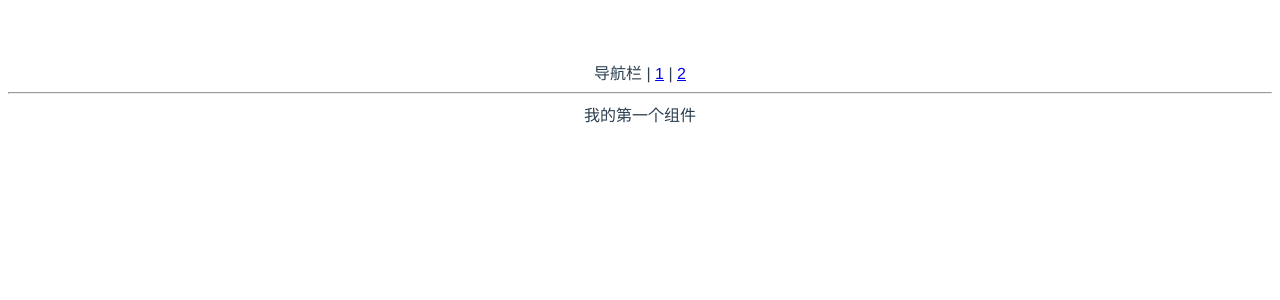
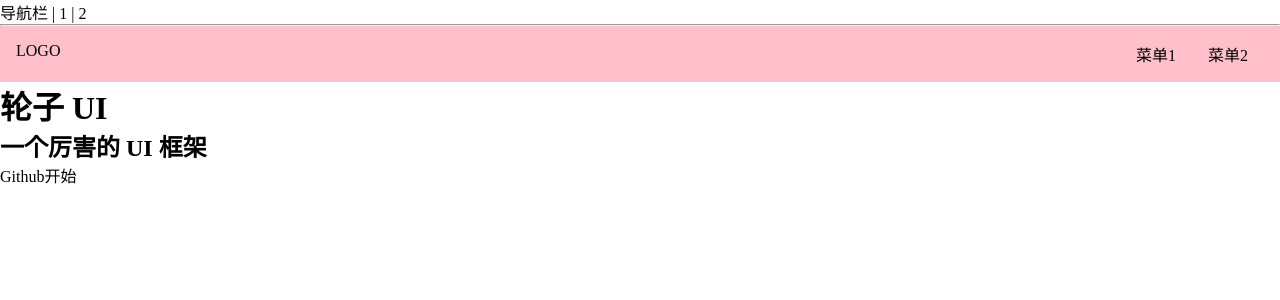
Before and after one commit to Straight-GZ/qui, a Vue app: page / in a window 1280 px wide. Shown: the top 300 px of the page. Built offline with nearby package versions, Linux system fonts and the light colour scheme.

Commit message:
topnav样式更新

```diff
--- a/package.json
+++ b/package.json
@@ -11,6 +11,7 @@
   },
   "devDependencies": {
     "@vue/compiler-sfc": "^3.0.0-rc.1",
+    "sass": "1.26.10",
     "vite": "^1.0.0-rc.1"
   }
 }
--- /dev/null
+++ b/src/index.scss
@@ -0,0 +1,16 @@
+* {
+  margin: 0;
+  padding: 0;
+  box-sizing: border-box;
+}
+ul,
+ol {
+  list-style: none;
+}
+a {
+  text-decoration: none;
+  color: inherit;
+  &:hover {
+    border-bottom: 1px solid;
+  }
+}
--- /dev/null
+++ b/src/views/Doc.vue
@@ -0,0 +1,12 @@
+<template>
+  <div>
+    <div class="topnav">
+      <div class="logo"></div>
+      <div class="menu"></div>
+    </div>
+    <div class="content">
+      <aside>侧边栏</aside>
+      <main>内容</main>
+    </div>
+  </div>
+</template>
--- /dev/null
+++ b/src/views/Home.vue
@@ -0,0 +1,38 @@
+<template>
+  <div>
+    <div class="topnav">
+      <div class="logo">LOGO</div>
+      <ul class="menu">
+        <li>菜单1</li>
+        <li>菜单2</li>
+      </ul>
+    </div>
+    <div class="banner">
+      <h1>轮子 UI</h1>
+      <h2>一个厉害的 UI 框架</h2>
+      <p class="actions">
+        <a href="">Github</a>
+        <a href="">开始</a>
+      </p>
+    </div>
+  </div>
+</template>
+<style lang="scss" scoped>
+.topnav {
+  background: pink;
+  display: flex;
+  padding: 16px;
+  > .logo {
+    max-width: 6em;
+    margin-right: auto;
+  }
+  > .menu {
+    display: flex;
+    white-space: nowrap;
+    flex-wrap: nowrap;
+    li {
+      margin: 0 1em;
+    }
+  }
+}
+</style>
```
Also changed, not shown: src/main.ts (+5 -5 lines), 1 other file (tests, documents, lock files or other folders).
